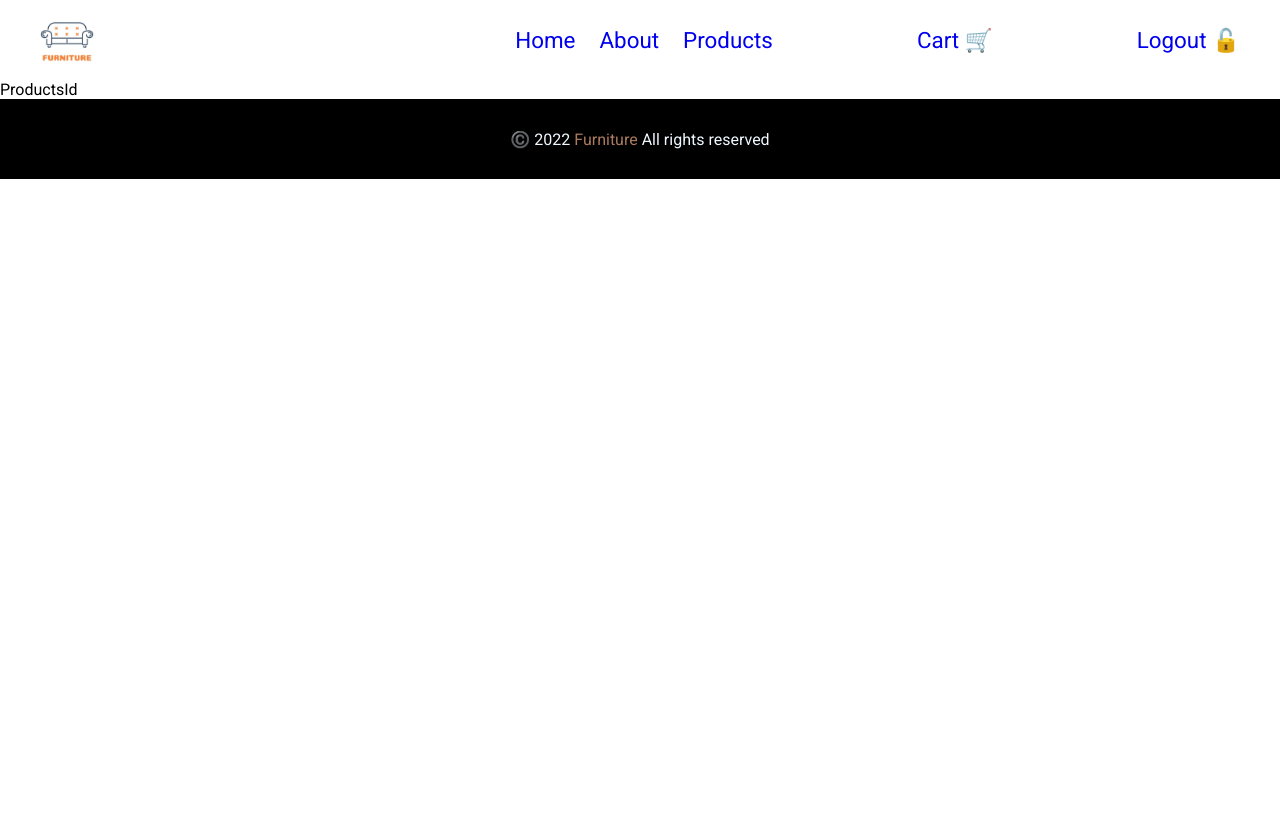
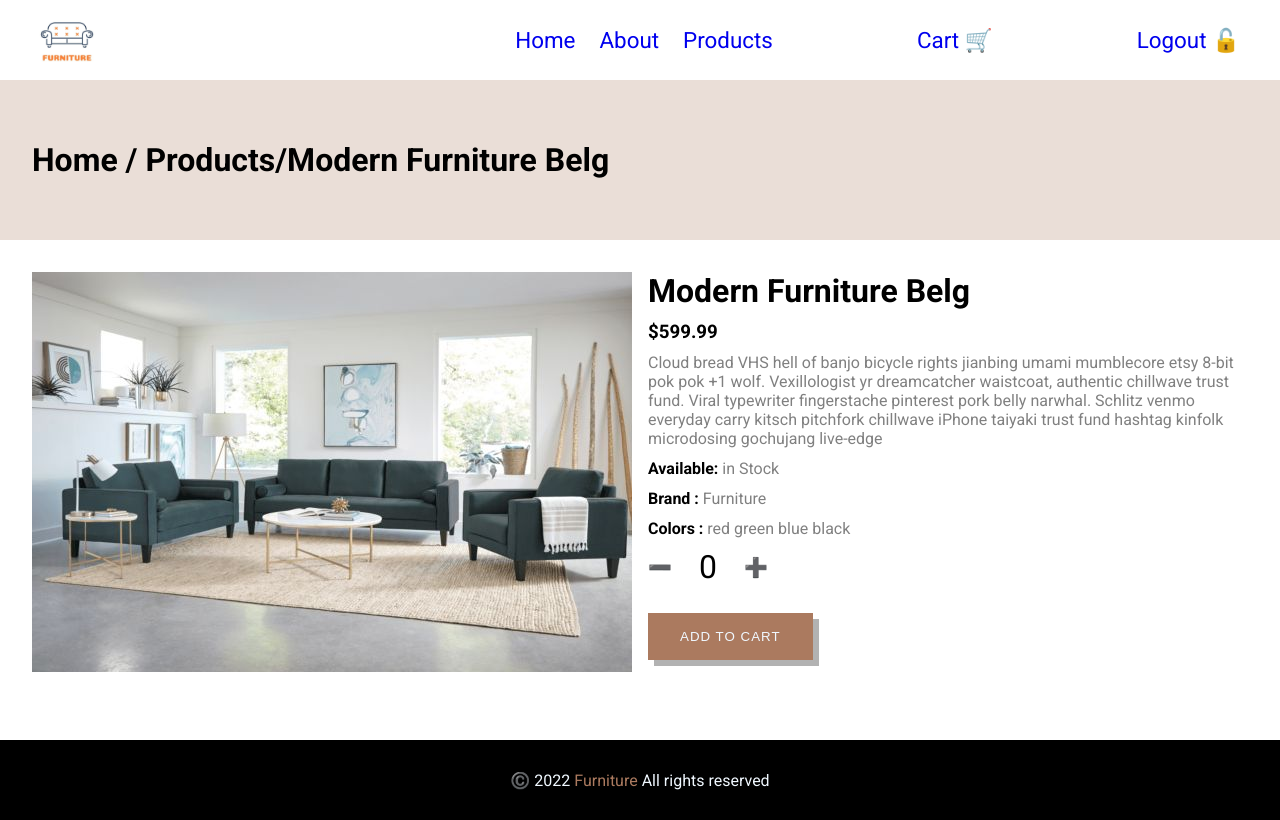
Before and after one commit to ajarek/react-44-vite-fashionable-furniture-store, a React (Vite) app: page /product/0 in a window 1280 px wide. Built offline with nearby package versions, Linux system fonts and the light colour scheme.

Commit message:
added useCounter

```diff
--- a/public/data.json
+++ b/public/data.json
@@ -145,9 +145,9 @@
 	},
   {
 		"id":"12",
-    "name":"Modern Furniture Siatl",
+    "name":"Modern Furniture Seattle",
     "price":"499.99",
-    "src":"modern-furniture-Siatl.jpg",
+    "src":"modern-furniture-Seattle.jpg",
     "category":"Living Room",
     "company":"Furniture",
     "available":true,
--- a/src/App.jsx
+++ b/src/App.jsx
@@ -22,7 +22,7 @@ function App() {
           path='/about/'
           element={<About />}
         />
- <Route
+        <Route
           path='/products/'
           element={<Products />}
         />
@@ -49,7 +49,7 @@ function App() {
           element={<Logout />}
         />
       </Routes>
-      <Footer/>
+      <Footer />
     </div>
   )
 }
--- /dev/null
+++ b/src/Hooks/useCounter.jsx
@@ -0,0 +1,15 @@
+import { useState } from 'react'
+
+export const useCounter = (initialValue) => {
+  const [count, setCount] = useState(initialValue || 0)
+  const increment = () => setCount((x) => x + 1)
+  const decrement = () => (count > 0 ? setCount((x) => x - 1) : 0)
+  return {
+    count,
+    increment,
+    decrement,
+    setCount,
+  }
+}
+
+export default useCounter
--- a/src/components/ProductsPanel/ProductsPanel.jsx
+++ b/src/components/ProductsPanel/ProductsPanel.jsx
@@ -1,7 +1,7 @@
 import React from 'react'
 import './ProductsPanel.css'
 
-const ProductsPanel = ({length}) => {
+const ProductsPanel = ({ length }) => {
   return (
     <div className='panel'>
       <div className='panel-input'>
@@ -13,20 +13,34 @@ const ProductsPanel = ({length}) => {
         />
       </div>
 
-
       <div className='panel-button'>
         <button>🪟</button>
         <button>📰</button>
       </div>
-    <div className="panel-length"><span>{length}</span> Products Found</div>
-   <div className="panel-hr"> <hr /></div>
-    <form className="panel-sort">
-      <label className='label-sort' htmlFor='label-sort'>Sort By </label>
-      <select className="select-sort">
-<option value="price-lowest">Price (lowest)</option>
-<option value="price-highest" selected>Price (highest)</option>
-<option value="name-a">Name (a-z)</option>
-<option value="name-z">Name (z-a)</option>
+      <div className='panel-length'>
+        <span>{length}</span> Products Found
+      </div>
+      <div className='panel-hr'>
+        {' '}
+        <hr />
+      </div>
+      <form className='panel-sort'>
+        <label
+          className='label-sort'
+          htmlFor='label-sort'
+        >
+          Sort By{' '}
+        </label>
+        <select className='select-sort'>
+          <option value='price-lowest'>Price (lowest)</option>
+          <option
+            value='price-highest'
+
+          >
+            Price (highest)
+          </option>
+          <option value='name-a'>Name (a-z)</option>
+          <option value='name-z'>Name (z-a)</option>
         </select>
       </form>
     </div>
--- a/src/pages/Products/Products.jsx
+++ b/src/pages/Products/Products.jsx
@@ -3,13 +3,14 @@ import ProductsPanel from '../../components/ProductsPanel/ProductsPanel'
 import CardProducts from '../../components/CardProducts/CardProducts'
 import './Products.css'
 import Button from '../../components/Button/Button'
+
 const Products = () => {
   return (
     <div className='products-root'>
       <div className='header'>
         <h1>Home / Products</h1>
       </div>
-      <ProductsPanel length={23} />
+      <ProductsPanel length={13} />
       <div className='wrapper-products'>
         <div className='products-left'>
           <h4 className='products-h4'>Category</h4>
@@ -24,13 +25,11 @@ const Products = () => {
           </div>
           <form className='panel-sort'>
             <h4 className='products-h4'>Company</h4>
-            <select className='select-sort'>
-              <option
-                value='all'
-                selected
-              >
-                all
-              </option>
+            <select
+              className='select-sort'
+              onChange={() => {}}
+            >
+              <option value='all'>all</option>
               <option value='furniture'>furniture</option>
               <option value='Ikea'>ikea</option>
               <option value='Agata'>agata</option>
@@ -38,7 +37,6 @@ const Products = () => {
           </form>
           <h4 className='products-h4'>Colors</h4>
           <div className='products-colors'>
-
             <button className='all'>all</button>
             <button className='red'></button>
             <button className='green'></button>
@@ -46,23 +44,42 @@ const Products = () => {
             <button className='black'></button>
           </div>
           <h4 className='products-h4'>Price</h4>
-          <div className="products-price">
-            <p>$<span>300</span></p>
-            <input type="range" name="" id="" value={300} min={0} max={700} />
+          <div className='products-price'>
+            <p>
+              $<span>300</span>
+            </p>
+            <input
+              type='range'
+              name=''
+              id=''
+              value={300}
+              min={0}
+              max={700}
+              onChange={() => {}}
+            />
           </div>
-          <div className="products-shipping">
+          <div className='products-shipping'>
             <p>Free Shipping</p>
-            <input type="checkbox" name="" id="" checked/>
+            <input
+              type='checkbox'
+              name=''
+              id=''
+
+              onChange={() => {}}
+            />
           </div>
-          <div className="clear">
+          <div className='clear'>
             <Button
-            children={'Clear Filters'}
-            path={'/'}
+              children={'Clear Filters'}
+              path={'/'}
             />
           </div>
         </div>
         <div className='products-right'>
-        <CardProducts length={12} width={'300px'} />
+          <CardProducts
+            length={12}
+            width={'300px'}
+          />
         </div>
       </div>
     </div>
--- a/src/pages/ProductsId/ProductsId.css
+++ b/src/pages/ProductsId/ProductsId.css
@@ -0,0 +1,47 @@
+.productsId-root{
+  width: 100%;
+  margin-bottom: 2rem;
+}
+.productsId-root .header{
+  width: 100%;
+  height: 20vh;
+  display: flex;
+  align-items: center;
+  justify-content: flex-start;
+  padding: 0 2rem;
+  background-color:#eaded7 ;
+}
+.wrapper-productsId{
+  width: 100%;
+  display: grid;
+  grid-template-columns: 1fr 1fr;
+  padding: 2rem;
+  gap: 1rem;
+}
+.right-productsId{
+  display: flex;
+  flex-direction: column;
+  justify-content: space-between;
+}
+.right-productsId p{
+  color: gray;
+}
+.right-productsId span{
+  color: gray;
+  font-weight: 400;
+}
+.right-productsId .counter{
+  width: 20%;
+  display: flex;
+  justify-content: space-between;
+  align-items: center;
+}
+.right-productsId .counter button{
+  border: none;
+  background-color: transparent;
+  font-size: 1.2rem;
+  cursor: pointer;
+}
+.right-productsId .counter .quantity{
+  font-size: 2rem;
+}
--- a/src/pages/ProductsId/ProductsId.jsx
+++ b/src/pages/ProductsId/ProductsId.jsx
@@ -1,9 +1,67 @@
-import React from 'react'
+import React, { useState, useEffect } from 'react'
+import { useParams } from 'react-router-dom'
+import { useCounter } from '../../Hooks/useCounter'
+import Button from '../../components/Button/Button'
 import './ProductsId.css'
 const ProductsId = () => {
-  return (
-    <div>ProductsId</div>
-  )
+  const [isData, setIsData] = useState([])
+  useEffect(() => {
+    fetch('/data.json')
+      .then((res) => res.json())
+      .then((res) => {
+        setIsData(res)
+      })
+  })
+  const { id } = useParams()
+  const item = isData.find((el) => el.id === id)
+  const { count, setCount, increment, decrement } = useCounter(0)
+
+  {
+    if (item) {
+      return (
+        <div className='productsId-root'>
+          <div className=' header'>
+            <h1>Home / Products/{item.name}</h1>
+          </div>
+          <div className='wrapper-productsId'>
+            <div className='left-productsId'>
+              <img
+                src={'/images/' + item.src}
+                alt={item.name}
+              />
+            </div>
+            <div className='right-productsId'>
+              <div>
+                <h1>{item.name}</h1>
+              </div>
+              <div>
+                <h3>${item.price}</h3>
+              </div>
+
+              <p>{item.description}</p>
+              <h4>
+                Available:{' '}
+                <span> {item.available ? 'in Stock' : 'out of stock'}</span>
+              </h4>
+              <h4>
+                Brand : <span>{item.company}</span>
+              </h4>
+              <h4>
+                Colors : <span>{item.color.map((el) => ' ' + el)}</span>
+              </h4>
+              <div className='counter'>
+                <button onClick={decrement}>➖</button>
+
+                <div className='quantity'>{count}</div>
+                <button onClick={increment}>➕</button>
+              </div>
+              <Button path={'/cart'}>ADD TO CART</Button>
+            </div>
+          </div>
+        </div>
+      )
+    }
+  }
 }
 
 export default ProductsId
```
Also changed, not shown: public/images/modern-furniture-Seattle.jpg (renamed from public/images/modern-furniture-Siatl.jpg). Lines whose indentation alone changed are shown as unchanged.
